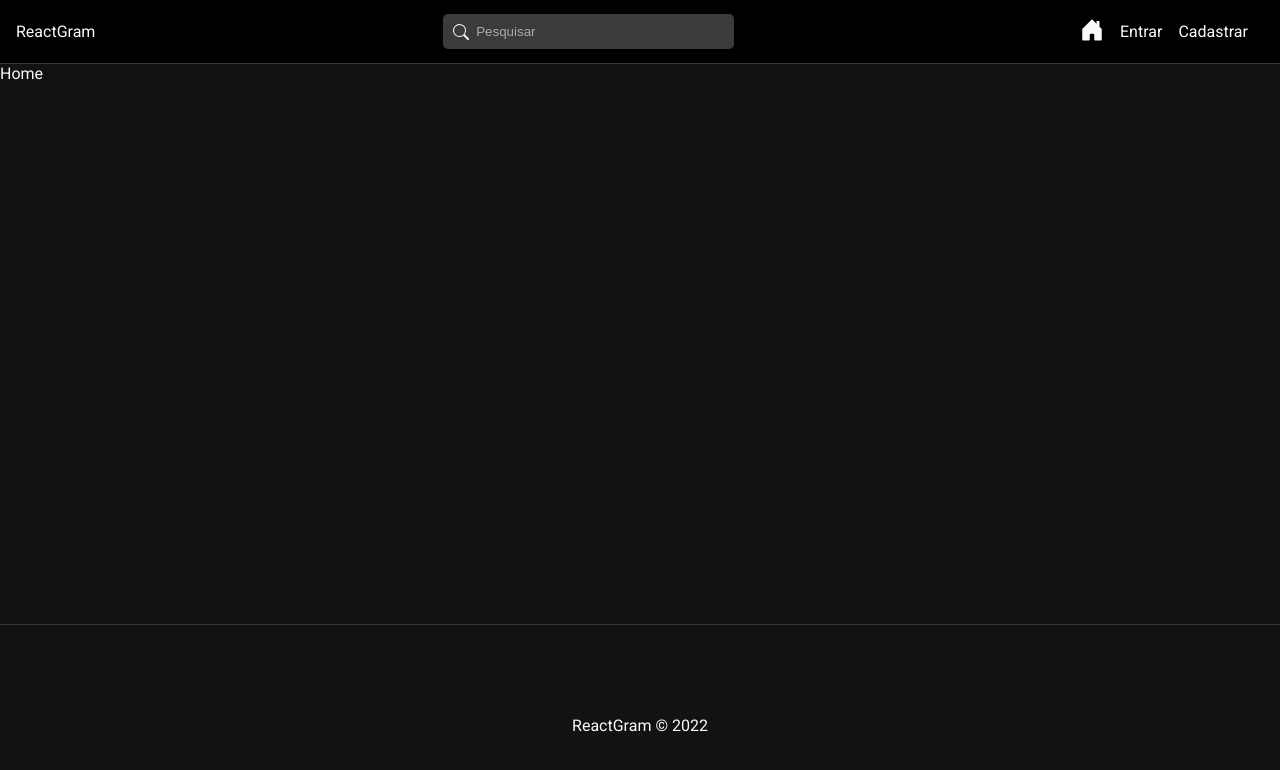
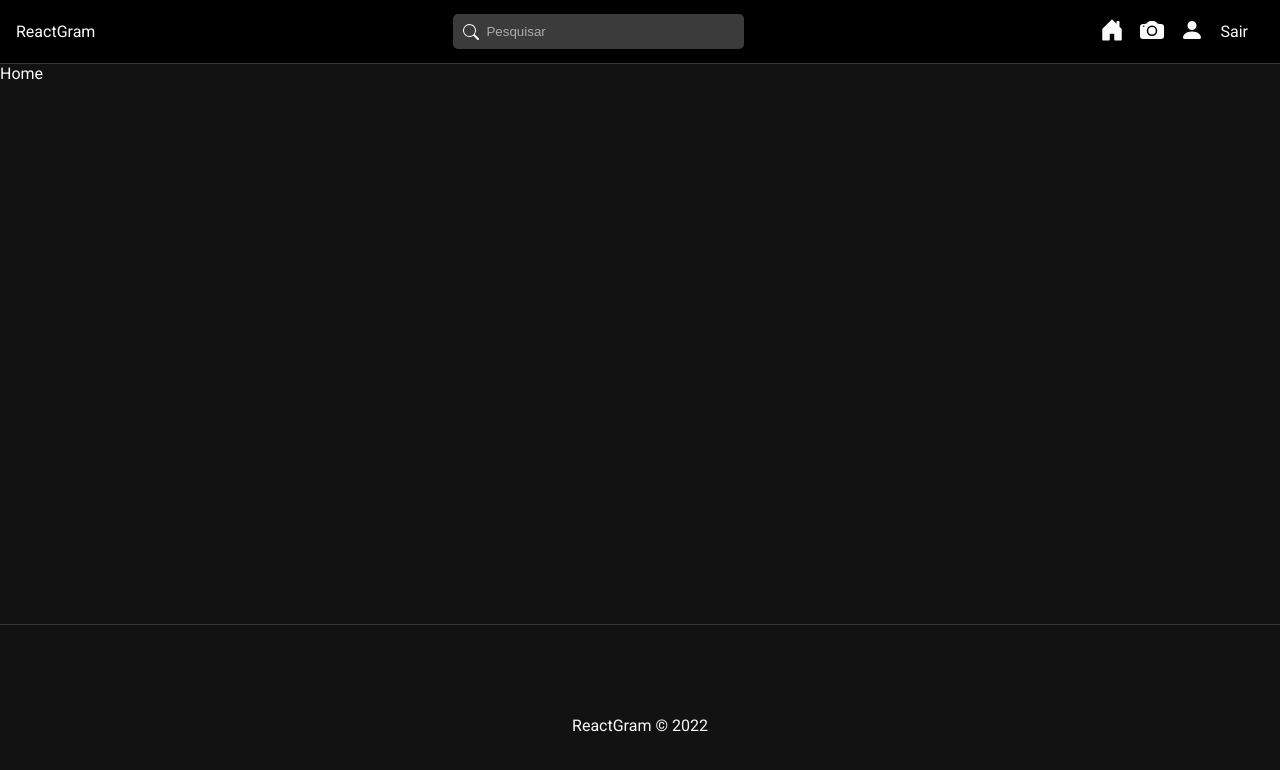
Before and after one commit to ms-gustavo/reactgram-udemy, a React (Create React App) app in the folder REACTGRAM/frontend/: page / in a window 1280 px wide. Shown: the top 770 px of the page. Built offline with nearby package versions, Linux system fonts and the light colour scheme; sample sign-in values are in the browser's storage.

Commit message:
updt frontend/create user/logout

```diff
--- a/REACTGRAM/frontend/src/App.js
+++ b/REACTGRAM/frontend/src/App.js
@@ -2,6 +2,9 @@
 
 // Router
 import { BrowserRouter, Routes, Route, Navigate } from "react-router-dom";
+
+// Hooks
+import { useAuth } from "./hooks/useAuth";
 
 //Pages
 import Home from "./pages/Home/Home";
@@ -13,15 +16,29 @@
 import Footer from "./components/Footer";
 
 function App() {
+  const { auth, loading } = useAuth();
+  if (loading) {
+    return <p>Carregando...</p>;
+  }
+
   return (
     <div className="App">
       <BrowserRouter>
         <Navbar />
         <div className="container">
           <Routes>
-            <Route path="/" element={<Home />} />
-            <Route path="/login" element={<Login />} />
-            <Route path="/register" element={<Register />} />
+            <Route
+              path="/"
+              element={auth ? <Home /> : <Navigate to="/login" />}
+            />
+            <Route
+              path="/login"
+              element={!auth ? <Login /> : <Navigate to="/" />}
+            />
+            <Route
+              path="/register"
+              element={!auth ? <Register /> : <Navigate to="/" />}
+            />
           </Routes>
         </div>
         <Footer />
--- /dev/null
+++ b/REACTGRAM/frontend/src/components/Message.css
@@ -0,0 +1,21 @@
+.message {
+  border-radius: 5px;
+  padding: 5px 10px;
+  margin: 0;
+  display: flex;
+  justify-content: center;
+  align-items: center;
+  border: 1px solid #000;
+}
+
+.message.error {
+  color: #721c24;
+  background-color: #f8d7da;
+  border-color: #f5c6cb;
+}
+
+.message.sucess {
+  color: #155724;
+  background-color: #d4edda;
+  border-color: #c3e6cb;
+}
--- /dev/null
+++ b/REACTGRAM/frontend/src/components/Message.js
@@ -0,0 +1,13 @@
+import "./Message.css";
+
+import React from "react";
+
+const Message = ({ msg, type }) => {
+  return (
+    <div className={`message ${type}`}>
+      <p>{msg}</p>
+    </div>
+  );
+};
+
+export default Message;
--- a/REACTGRAM/frontend/src/components/Navbar.js
+++ b/REACTGRAM/frontend/src/components/Navbar.js
@@ -9,7 +9,29 @@
   BsFillCameraFill,
 } from "react-icons/bs";
 
+// Hooks
+import { useState } from "react";
+import { useAuth } from "../hooks/useAuth";
+import { useDispatch, useSelector } from "react-redux";
+import { useNavigate } from "react-router-dom";
+
+// Redux
+import { logout, reset } from "../slices/authSlice";
+
 const Navbar = () => {
+  const { auth } = useAuth();
+  const { user } = useSelector((state) => state.auth);
+
+  const navigate = useNavigate();
+  const dispatch = useDispatch();
+
+  const handleLogout = () => {
+    dispatch(logout());
+    dispatch(reset());
+
+    navigate("/login");
+  };
+
   return (
     <nav id="nav">
       <Link to="/">ReactGram</Link>
@@ -18,17 +40,39 @@
         <input type="text" placeholder="Pesquisar" />
       </form>
       <ul id="nav-links">
+        {auth ? (
+          <>
             <li>
               <NavLink to="/">
                 <BsHouseDoorFill />
               </NavLink>
             </li>
+            {user && (
+              <li>
+                <NavLink to={`/users/${user._id}`}>
+                  <BsFillCameraFill />
+                </NavLink>
+              </li>
+            )}
+            <li>
+              <NavLink to="/profile">
+                <BsFillPersonFill />
+              </NavLink>
+            </li>
+            <li>
+              <span onClick={handleLogout}>Sair</span>
+            </li>
+          </>
+        ) : (
+          <>
             <li>
               <NavLink to="/login">Entrar</NavLink>
             </li>
             <li>
               <NavLink to="/register">Cadastrar</NavLink>
             </li>
+          </>
+        )}
       </ul>
     </nav>
   );
--- /dev/null
+++ b/REACTGRAM/frontend/src/hooks/useAuth.js
@@ -0,0 +1,21 @@
+import { useState, useEffect } from "react";
+import { useSelector } from "react-redux";
+
+export const useAuth = () => {
+  const { user } = useSelector((state) => state.auth);
+
+  const [auth, setAuth] = useState(false);
+  const [loading, setLoading] = useState(true);
+
+  useEffect(() => {
+    if (user) {
+      setAuth(true);
+    } else {
+      setAuth(false);
+    }
+
+    setLoading(false);
+  }, [user]);
+
+  return { auth, loading };
+};
--- a/REACTGRAM/frontend/src/pages/Auth/Register.js
+++ b/REACTGRAM/frontend/src/pages/Auth/Register.js
@@ -2,9 +2,13 @@
 
 //Components
 import { Link } from "react-router-dom";
-
+import Message from "../../components/Message";
 //Hooks
 import { useState, useEffect } from "react";
+import { useSelector, useDispatch } from "react-redux";
+
+//Redux
+import { register, reset } from "../../slices/authSlice";
 
 const Register = () => {
   const [name, setName] = useState("");
@@ -12,17 +16,26 @@
   const [password, setPassword] = useState("");
   const [confirmPassword, setConfirmPassword] = useState("");
 
-  const user = {
-    name,
-    email,
-    password,
-    confirmPassword,
-  };
+  const dispatch = useDispatch();
+
+  const { loading, error } = useSelector((state) => state.auth);
 
   const handleSubmit = (e) => {
     e.preventDefault();
+    const user = {
+      name,
+      email,
+      password,
+      confirmPassword,
+    };
     console.log(user);
+
+    dispatch(register(user));
   };
+  // clean all auth states
+  useEffect(() => {
+    dispatch(reset());
+  }, [dispatch]);
 
   return (
     <div id="register">
@@ -55,7 +68,9 @@
           value={confirmPassword || ""}
           autoComplete="off"
         />
-        <input type="submit" value="Cadastrar" />
+        {!loading && <input type="submit" value="Cadastrar" />}
+        {loading && <input type="submit" value="Aguarde..." disabled />}
+        {error && <Message msg={error} type="error" />}
       </form>
       <p>
         Já tem conta? <Link to="/login">Clique aqui.</Link>
--- a/REACTGRAM/frontend/src/services/authService.js
+++ b/REACTGRAM/frontend/src/services/authService.js
@@ -4,20 +4,29 @@
 const register = async (data) => {
   const config = requestConfig("POST", data);
   try {
-    const res = await fetch(api + "/users/register", config).then((res) =>
-      res.json().catch((err) => err)
-    );
+    const res = await fetch(api + "/users/register", config)
+      .then((res) => res.json())
+      .catch((err) => err);
 
     if (res) {
       localStorage.setItem("user", JSON.stringify(res));
     }
+
+    return res;
   } catch (error) {
     console.log(error);
   }
 };
 
+// Logout an user
+const logout= ()=>{
+  localStorage.removeItem("user")
+}
+
+
 const authService = {
   register,
+  logout
 };
 
 export default authService;
--- a/REACTGRAM/frontend/src/slices/authSlice.js
+++ b/REACTGRAM/frontend/src/slices/authSlice.js
@@ -25,6 +25,11 @@
   }
 );
 
+// logout an user
+export const logout = createAsyncThunk("auth/logout", async () => {
+  await authService.logout();
+});
+
 export const authSlice = createSlice({
   name: "auth",
   initialState,
@@ -51,6 +56,12 @@
         state.loading = false;
         state.error = action.payload;
         state.user = null;
+      })
+      .addCase(logout.fulfilled, (state, action) => {
+        state.loading = false;
+        state.success = true;
+        state.error = null;
+        state.user = null;
       });
   },
 });
--- a/REACTGRAM/frontend/src/utils/config.js
+++ b/REACTGRAM/frontend/src/utils/config.js
@@ -1,4 +1,4 @@
-export const api = "https://localhost:5000/api";
+export const api = "http://localhost:5000/api";
 export const upload = "http://localhost:5000/uploads";
 
 export const requestConfig = (method, data, token = null, image = null) => {
@@ -20,7 +20,7 @@
       method,
       body: JSON.stringify(data),
       headers: {
-        "Content-type": "application/json",
+        "Content-Type": "application/json",
       },
     };
   }
```
Also changed, not shown: 1 other file (tests, documents, lock files or other folders). Lines whose indentation alone changed are shown as unchanged.
